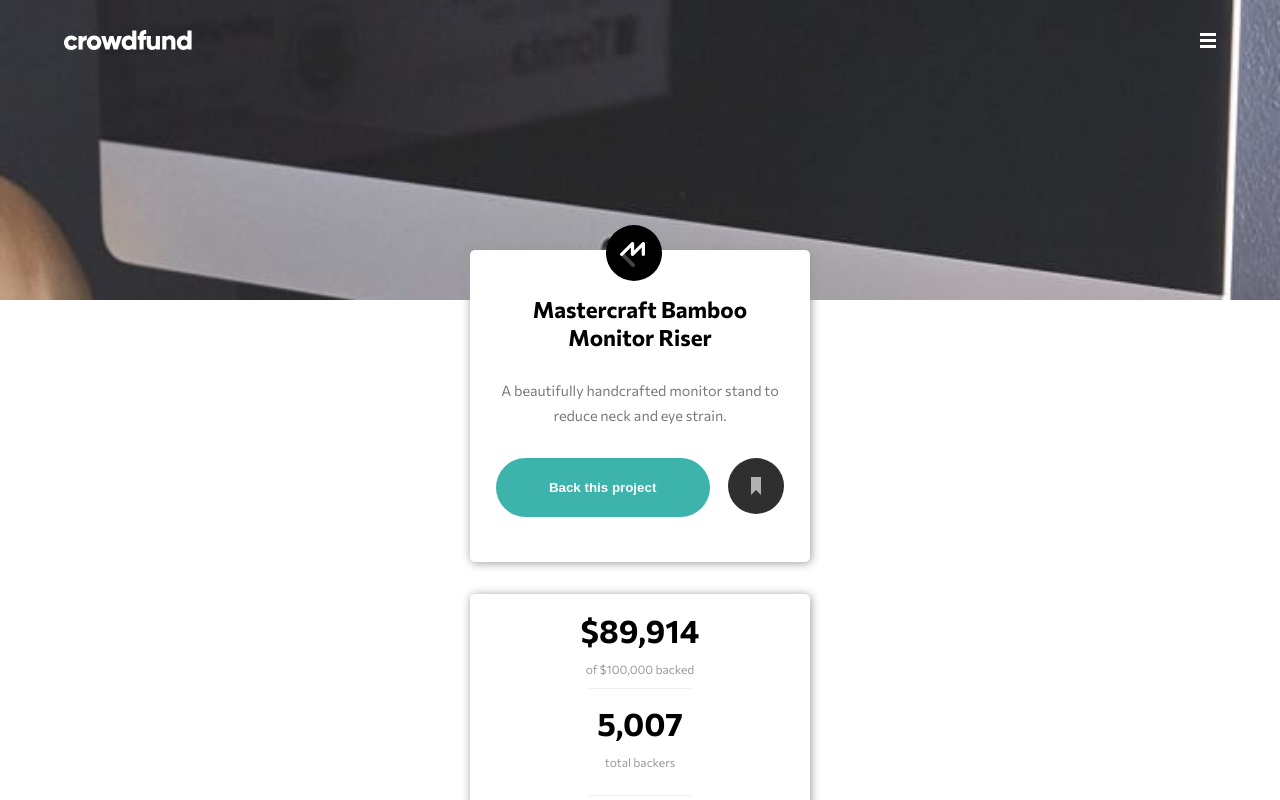
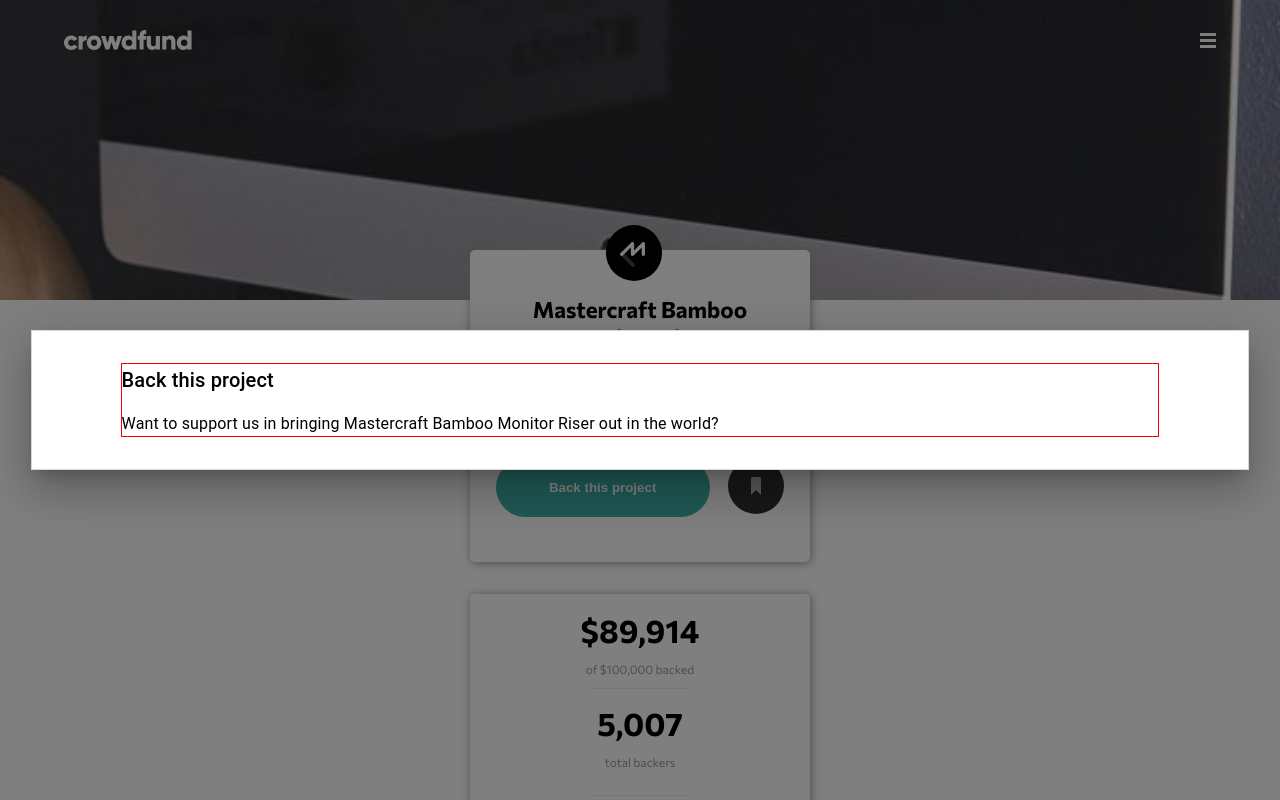
Before and after one commit to OscarAnillo/crowd-funding-fe, a React (Create React App) app: page / in a window 1280 px wide. Both pictures are taken after a click on the button "Back this project". Shown: the top 800 px of the page. Built offline with nearby package versions, Linux system fonts and the light colour scheme.

Commit message:
add modal with MaterialUI

```diff
--- a/package.json
+++ b/package.json
@@ -3,6 +3,9 @@
   "version": "0.1.0",
   "private": true,
   "dependencies": {
+    "@emotion/react": "^11.10.4",
+    "@emotion/styled": "^11.10.4",
+    "@mui/material": "^5.10.7",
     "@testing-library/jest-dom": "^5.16.5",
     "@testing-library/react": "^13.4.0",
     "@testing-library/user-event": "^13.5.0",
--- a/src/App.css
+++ b/src/App.css
@@ -195,6 +195,9 @@
   font-size: .85rem;
   padding-bottom: 1em;
 }
+.pledge h1 {
+  font-size: 2rem;
+}
 .pledge h1 span {
   font-size: 1rem;
   color: rgb(154, 154, 154);;
@@ -228,9 +231,13 @@
   color: rgb(234, 234, 234);
 }
 .out h1 {
-  font-size: 1rem;
+  font-size: 2rem;
   color: rgb(154, 154, 154);
 }
+.out h1 span {
+  font-size: 1rem;
+}
+
 .out button {
   border: none;
   border-radius: 30px;
@@ -239,3 +246,15 @@
   color: #fff;
   font-weight: 700;
 }
+
+
+/* Modal in Mastercraft */
+.modal-title {
+  font-family: 'Commissioner', sans-serif;
+  font-weight: 700;
+}
+.inner-box-modal {
+  border: 1px solid red;
+  width: 90%;
+  margin: auto;
+}
--- a/src/App.js
+++ b/src/App.js
@@ -15,7 +15,7 @@
 
   useEffect(() => {
     if(showMenu){
-      document.body.style.background = 'rgb(181, 181, 181)';
+      document.body.style.background = 'rgba(181, 181, 181, .8)';
     } else {
       document.body.style.background = '#fff';
     }
--- a/src/Components/mastercraft-component.js
+++ b/src/Components/mastercraft-component.js
@@ -1,15 +1,60 @@
-export default function MastercraftComponent({ showMenu }){
+import { useState } from "react";
+import {Typography, Modal, Box } from "@mui/material";
+import PledgeComponent from "./pledge-component";
+
+const style = {
+    position: 'absolute',
+    top: '50%',
+    left: '50%',
+    transform: 'translate(-50%, -50%)',
+    width: '90%',
+    background: '#fff',
+    border: '1px solid rgb(215,215,215)',
+    boxShadow: 24,
+    p: 4,
+  };
+
+export default function MastercraftComponent({ showMenu }) {
+  const [openModal, setOpenModal] = useState(false);
+
+  const clickHandlerOpen = () => setOpenModal(true);
+  const clickHandlerClose = () => setOpenModal(false);
+
   return (
     <div className={`${showMenu ? "show-main-div" : "main-div"}`}>
       <div className="main-innner-div">
-                    <img src="/images/logo-mastercraft.svg" alt="" className="img-master"/>
+        <img src="/images/logo-mastercraft.svg" alt="" className="img-master" />
         <h1>Mastercraft Bamboo Monitor Riser</h1>
-                    <p>A beautifully handcrafted monitor stand to reduce neck and eye strain.</p>
+        <p>
+          A beautifully handcrafted monitor stand to reduce neck and eye strain.
+        </p>
         <div className="main-inner-row">
-                        <button className="cyan-btn" title="back">Back this project</button>
-                        <button className="bookmark-btn" title="bookmark"><img src="/images/icon-bookmark.svg" alt=""/></button>
+          <button className="cyan-btn" title="back" onClick={clickHandlerOpen}>
+            Back this project
+          </button>
+          <button className="bookmark-btn" title="bookmark">
+            <img src="/images/icon-bookmark.svg" alt="" />
+          </button>
         </div>
       </div>
+      <Modal
+        open={openModal}
+        onClose={clickHandlerClose}
+        aria-labelledby="modal-modal-title"
+        aria-describedby="modal-modal-description"
+      >
+        <Box sx={style}>
+            <div className="inner-box-modal">
+                <Typography id="modal-modal-title" variant="h6" className="modal-title">
+                    Back this project
+                </Typography>
+                <Typography id="modal-modal-description" sx={{ mt: 2 }}>
+                    Want to support us in bringing Mastercraft Bamboo Monitor Riser out in the world?
+                </Typography>
+                {/* */}
             </div>
-    )
+        </Box>
+      </Modal>
+    </div>
+  );
 }
```
Also changed, not shown: 1 other file (tests, documents, lock files or other folders). Lines whose indentation alone changed are shown as unchanged.
